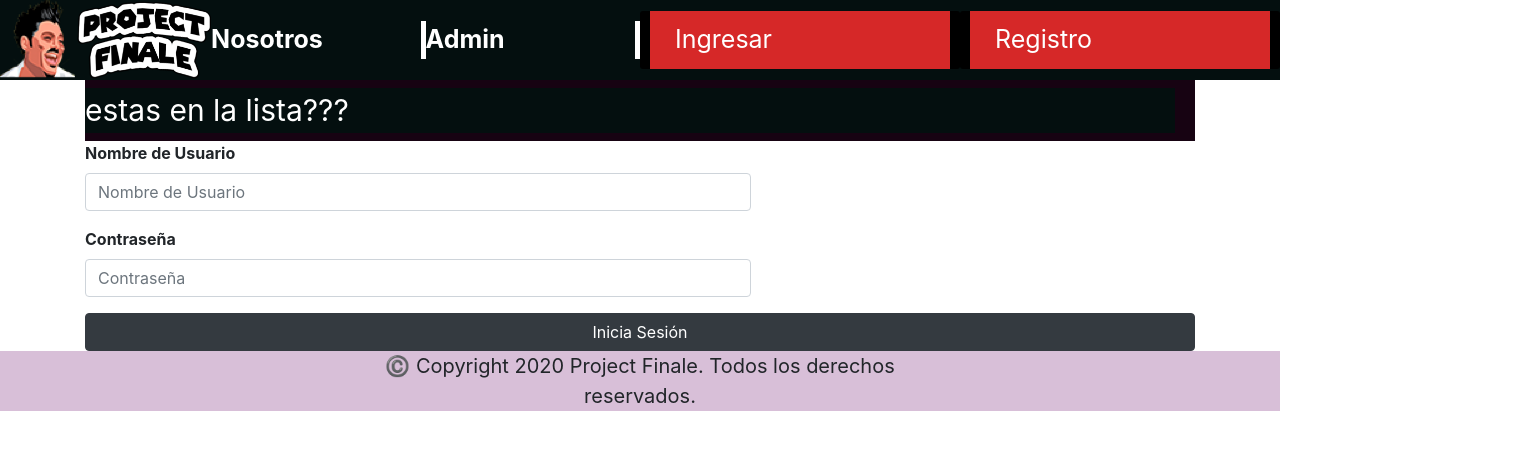
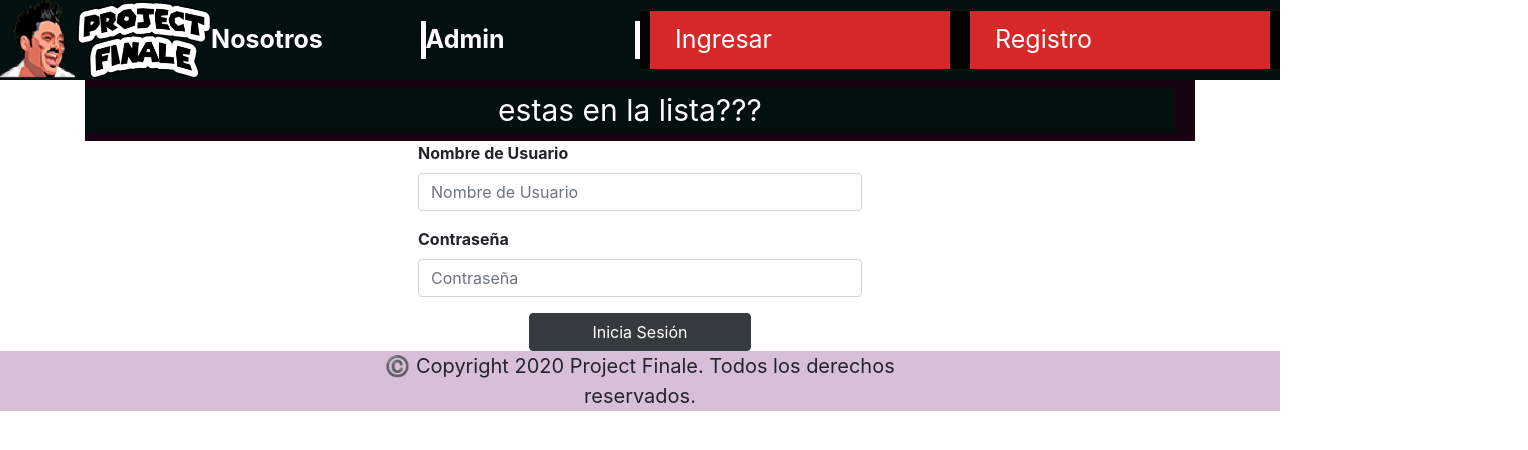
Before and after one commit to MSalasaraoz/ProjectFinal2, a React (Create React App) app: page /login in a window 1280 px wide. Shown: the top 450 px of the page, 1528 px wide, since content can reach past the window. Built offline with nearby package versions, Linux system fonts and the light colour scheme.

Commit message:
commit final con doble eme

```diff
--- a/src/Components/abm/usuarios/AltaUsuario.jsx
+++ b/src/Components/abm/usuarios/AltaUsuario.jsx
@@ -115,7 +115,7 @@ const altaUsuario = ({ setUser, user, users, setUsers }) => {
             value={user.password}
           />
         </Form.Group>
-        <Button className="w-100" size="sm" variant="dark" type="submit">
+        <Button className="botones" size="sm" variant="dark" type="submit">
           Inicia Sesión
         </Button>
       </Form>
--- a/src/Components/abm/usuarios/altaUsuario.css
+++ b/src/Components/abm/usuarios/altaUsuario.css
@@ -1,6 +1,9 @@
-
+.Formulario{
+    display: flex;
+    flex-direction: column;
+    align-content: center;
+}
 .Titulo{
-    /* margin: 2% 26% 0% 35%; */
     position: relative;
     color: white;
     font-size: 30px;
@@ -8,12 +11,12 @@
     border-bottom: 8px solid #170312;
     border-top: 8px solid #170312;
     border-right: 20px solid #170312;
-
+    text-align: center;
     z-index: 5;
 
 }
 .Titulo-2{
-    /* margin: 2% 3% 5% 40%; */
+    text-align: center;
     position: relative;
     color: white;
     font-size: 30px;
@@ -26,8 +29,21 @@
 }
 .label{
     font-weight: bolder;
-
+    align-self: center;
+    justify-content: center;
+    margin-left: 30%;
 }
 .input{
-    width: 60%;
+    width: 40%;
+    align-self: center ;
+    justify-content: center;
+    margin-left: 30%;
 }
+.botones{
+    align-self: center;
+    width: 20%;
+}
+#userName{
+    align-self: center;
+    justify-content: center;
+}
```
Also changed, not shown: src/Components/abm/usuarios/InicioSesion.js (+0 -4 lines).
